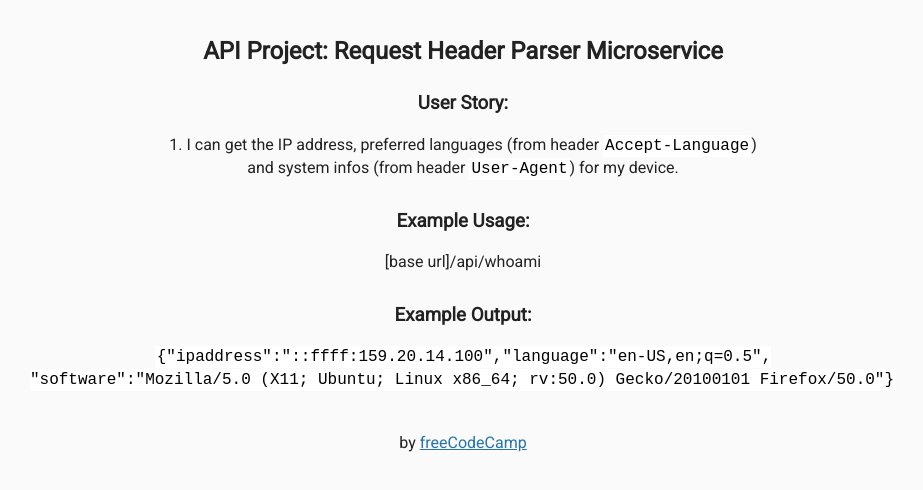
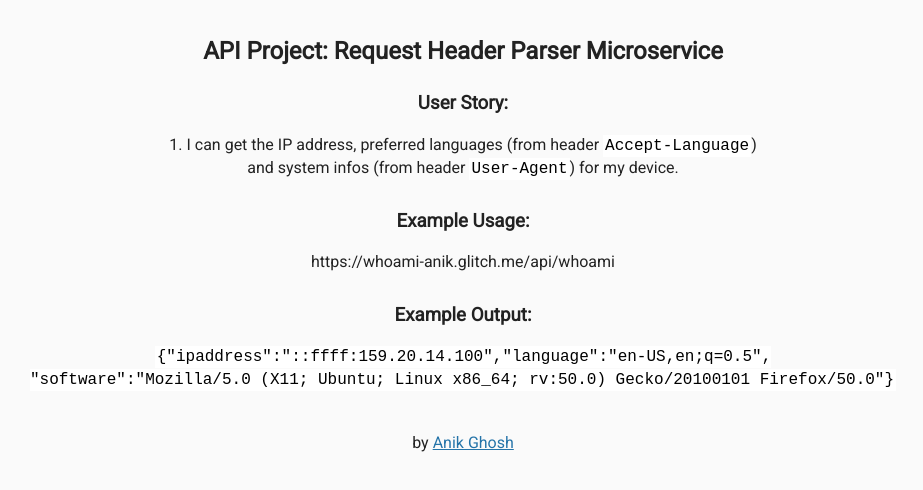
Before and after one commit to anik-ghosh-au7/who-am-i, a website: page views/index.html in a window 1280 px wide. Shown: the whole page, without its empty margins (177-1100 px from the left). Drawn offline with Linux system fonts and the light colour scheme; files that its build step writes are made by us from their sources.

Commit message:
Update index.html

```diff
--- a/views/index.html
+++ b/views/index.html
@@ -17,7 +17,7 @@
 
         <h3>Example Usage:</h3>
         <p>
-          [base url]/api/whoami
+          https://whoami-anik.glitch.me/api/whoami
         </p>
 
         <h3>Example Output:</h3>
@@ -27,7 +27,7 @@
       </div>
       <div class="footer">
         <p>
-          by <a href="https://www.freecodecamp.org">freeCodeCamp</a>
+          by <a href="https://github.com/anik-ghosh-au7">Anik Ghosh</a>
         </p>
       </div>
    </body>
```
